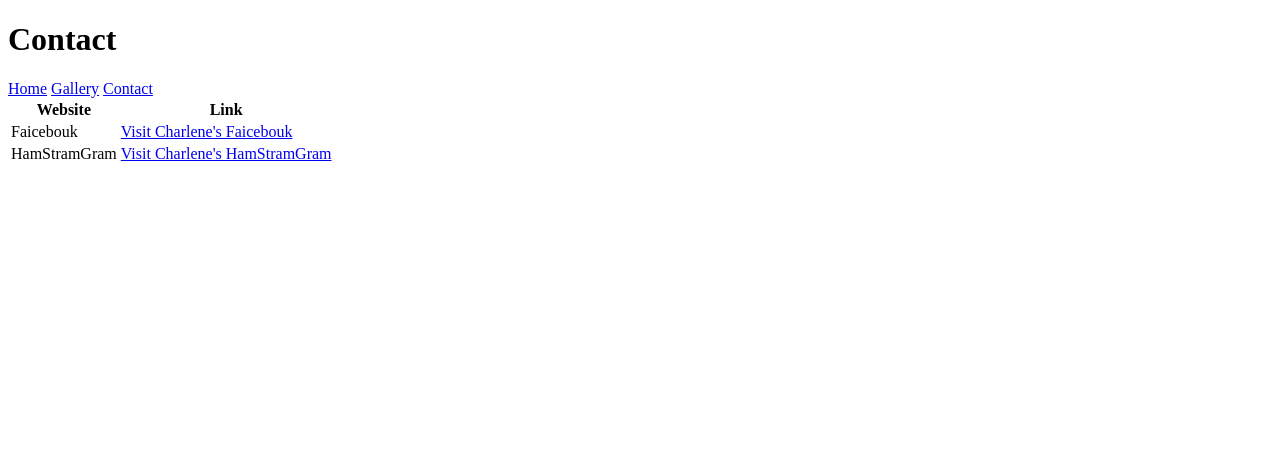
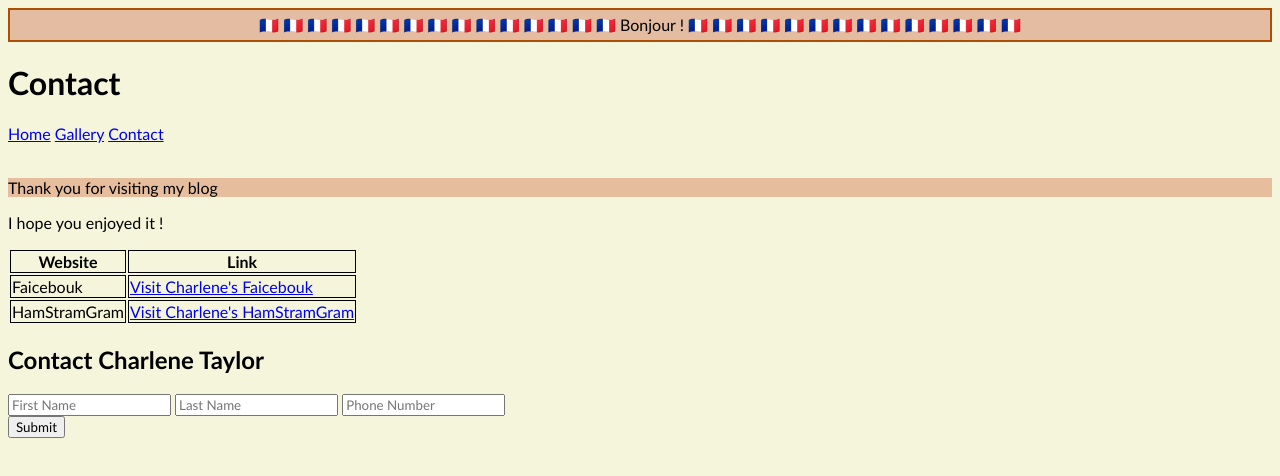
Before and after one commit to CharleneFJTaylor/Promineo, a plain HTML site: page contact.html in a window 1280 px wide. Drawn offline with Linux system fonts and the light colour scheme.

Commit message:
Add files via upload

```diff
--- a/contact.html
+++ b/contact.html
@@ -5,7 +5,9 @@
     <meta http-equiv="X-UA-Compatible" content="IE=edge">
     <meta name="viewport" content="width=device-width, initial-scale=1.0">
     <title>Document</title>
+    <link rel="stylesheet" href="stylecss.css">
 </head>
+<div class="sticky">🇫🇷 🇫🇷 🇫🇷 🇫🇷 🇫🇷 🇫🇷 🇫🇷 🇫🇷 🇫🇷 🇫🇷 🇫🇷 🇫🇷 🇫🇷 🇫🇷 🇫🇷 Bonjour ! 🇫🇷 🇫🇷 🇫🇷 🇫🇷 🇫🇷 🇫🇷 🇫🇷 🇫🇷 🇫🇷 🇫🇷 🇫🇷 🇫🇷 🇫🇷 🇫🇷</div>
 <body>
     <h1>Contact</h1>
 
@@ -13,6 +15,11 @@
         <a href="home.html">Home</a>
         <a href="gallery.html">Gallery</a>
         <a href="contact.html">Contact</a>
+    </div><br>
+
+    <div class='Goodbye'>
+        <p id="thankyou">Thank you for visiting my blog</p>
+        <p id="likeit">I hope you enjoyed it !</p>
     </div>
 
     <table>
@@ -29,5 +36,13 @@
             <td><a href="^^^">Visit Charlene's HamStramGram</a></td>
         </tr>
     </table>
+
+    <form>
+        <h2>Contact Charlene Taylor</h2>
+        <input type="text" name="firstName" placeholder="First Name">
+        <input type="text" name="lastName" placeholder="Last Name">
+        <input type="text" name="phone" placeholder="Phone Number"><br>
+        <input type="submit">
+    </form>
 </body>
 </html>
--- /dev/null
+++ b/stylecss.css
@@ -0,0 +1,35 @@
+.sticky {
+    position: -webkit-sticky;
+    position: sticky;
+    top: 0;
+    padding: 5px;
+    background-color: #e4bca1;
+    border: 2px solid #aa4f05;
+    text-align: center;
+  }
+
+body {
+  background-color: beige;
+  font-style: normal;
+}
+
+#thankyou {
+  background-color: rgb(231, 190, 157);
+}
+
+ul :hover{
+  background-color: #aa4f05
+};
+
+table {
+  border-collapse: collapse;
+  border: 1px solid black;
+}
+
+th,td {
+  border: 1px solid black;
+}
+
+* {
+  font-family: 'Gill Sans', 'Gill Sans MT', Calibri, 'Trebuchet MS', sans-serif;
+}
```
Also changed, not shown: gallery.html (+3 -1 lines), home.html (+4 -2 lines).
